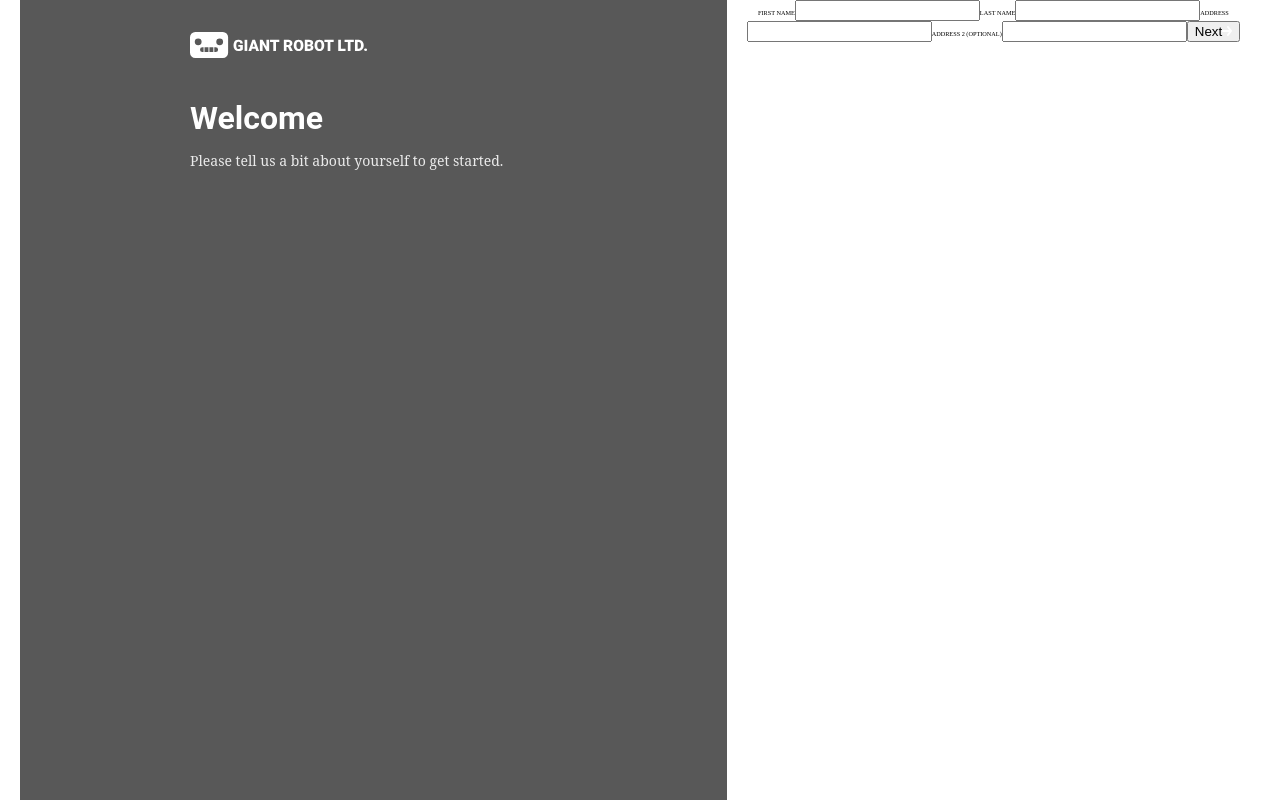
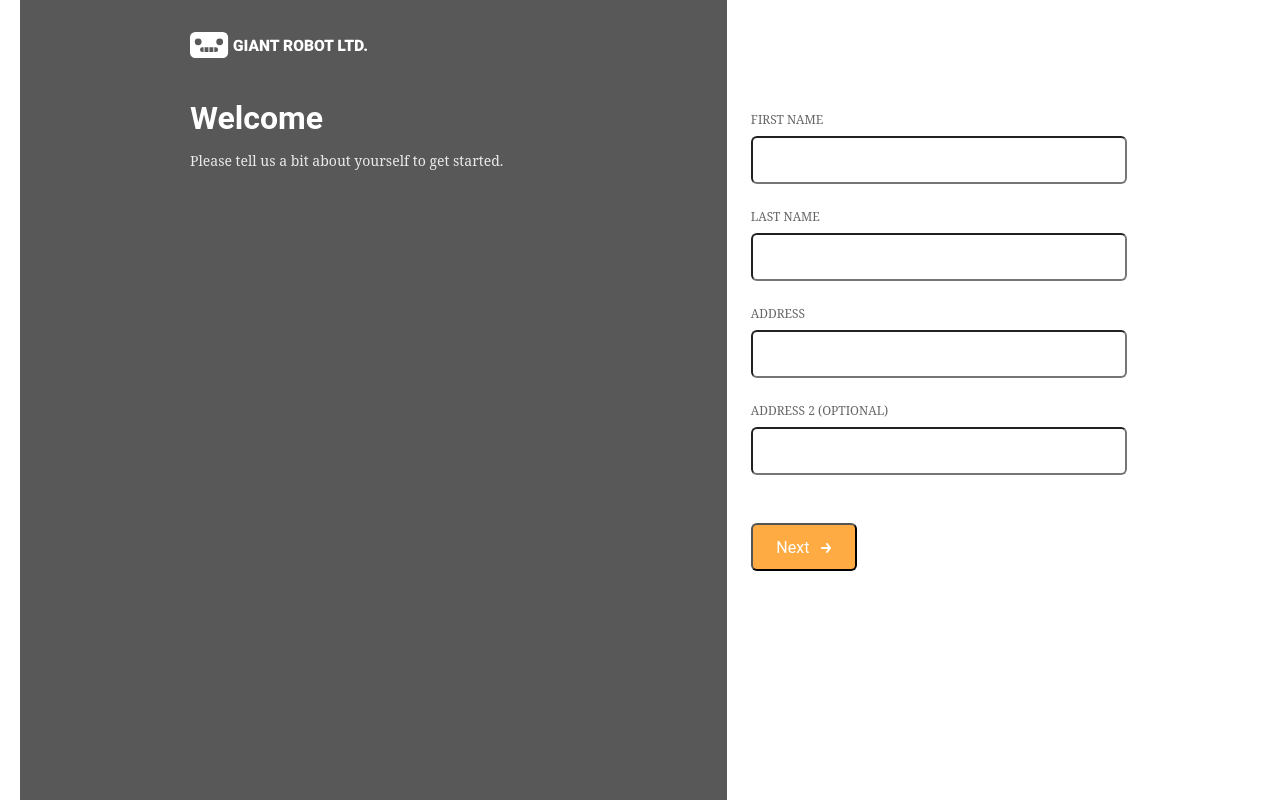
Before and after one commit to timOTdev/0149_sl_project, a React (Create React App) app: page / in a window 1280 px wide. Built offline with nearby package versions, Linux system fonts and the light colour scheme; what webfontloader would draw is missing.

Commit message:
Add form component styles

```diff
--- a/src/components/Form.js
+++ b/src/components/Form.js
@@ -40,50 +40,45 @@ const Form = () => {
   // RETURN
   return (
     <Section>
-      <form onSubmit={handleUserSubmit}>
-        <label htmlFor="firstName">FIRST NAME
-          <input
+      <Form1 onSubmit={handleUserSubmit}>
+        <Label htmlFor="firstName">FIRST NAME</Label>
+        <Input
           name="firstName"
           type="text"
           value={user.firstName}
           onChange={handleUserChange}
           required
         />
-        </label>
 
-        <label htmlFor="">LAST NAME
-          <input
+        <Label htmlFor="lastName">LAST NAME</Label>
+        <Input
           name="lastName"
           type="text"
           value={user.lastName}
           onChange={handleUserChange}
           required
         />
-        </label>
 
-        <label htmlFor="">ADDRESS
-          <input
+        <Label htmlFor="address1">ADDRESS</Label>
+        <Input
           name="address1"
           type="text"
           value={user.address1}
           onChange={handleUserChange}
           required
         />
-        </label>
 
-        <label htmlFor="">ADDRESS 2 (OPTIONAL)
-          <input
+        <Label htmlFor="address2">ADDRESS 2 (OPTIONAL)</Label>
+        <Input
           name="address2"
           type="text"
           value={user.address2}
           onChange={handleUserChange}
         />
-        </label>
-        <button type="submit">
-          Next
-          <Arrow />
-        </button>
-      </form>
+        <Button type="submit">
+          Next &nbsp; <Arrow />
+        </Button>
+      </Form1>
     </Section >
   )
 }
@@ -93,5 +88,34 @@ const Section = styled.section`
   height: 100vh;
   background: #FFF;
 `
+const Form1 = styled.form`
+  margin-top: 111px;
+  margin-left: 24px;
+  display: flex;
+  flex-direction: column;
+  width: 376px;
+`
+const Label = styled.label`
+  color: #666666;
+  font-family: 'Merriweather', 'serif';
+  font-size: 1.2rem;
+  text-align: left;
+  margin-bottom: 8px;
+`
+const Input = styled.input`
+  height: 48px;
+  border-radius: 6px;
+  margin-bottom: 24px;
+`
+const Button = styled.button`
+  background: #FFAB44;
+  color: white;
+  border-radius: 6px;
+  height: 48px;
+  font-family: 'Roboto', 'sans-serif';
+  font-size: 1.6rem;
+  width: 106px;
+  margin-top: 24px;
+`
 
 export default Form
```
Lines whose indentation alone changed are shown as unchanged.
